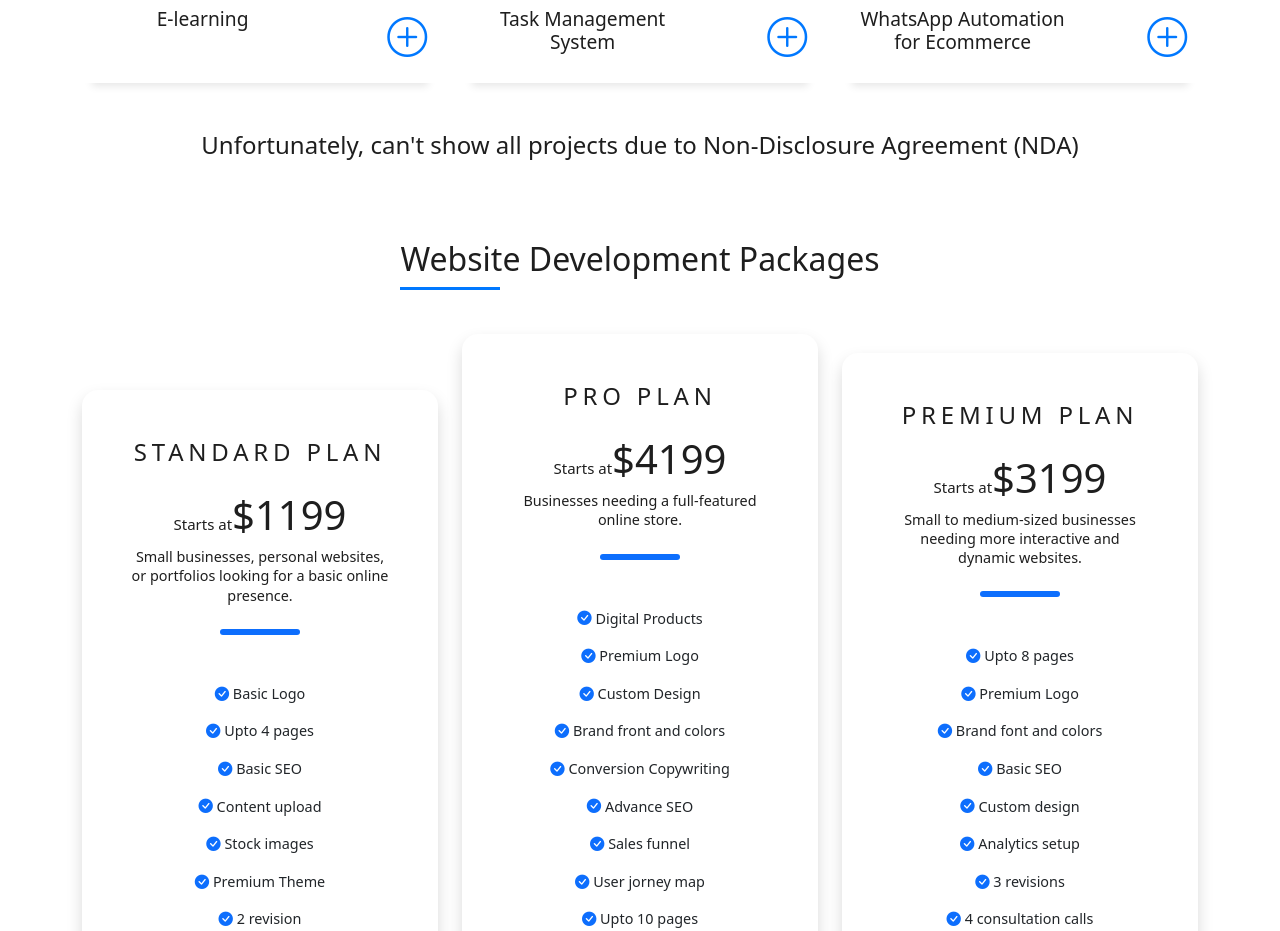
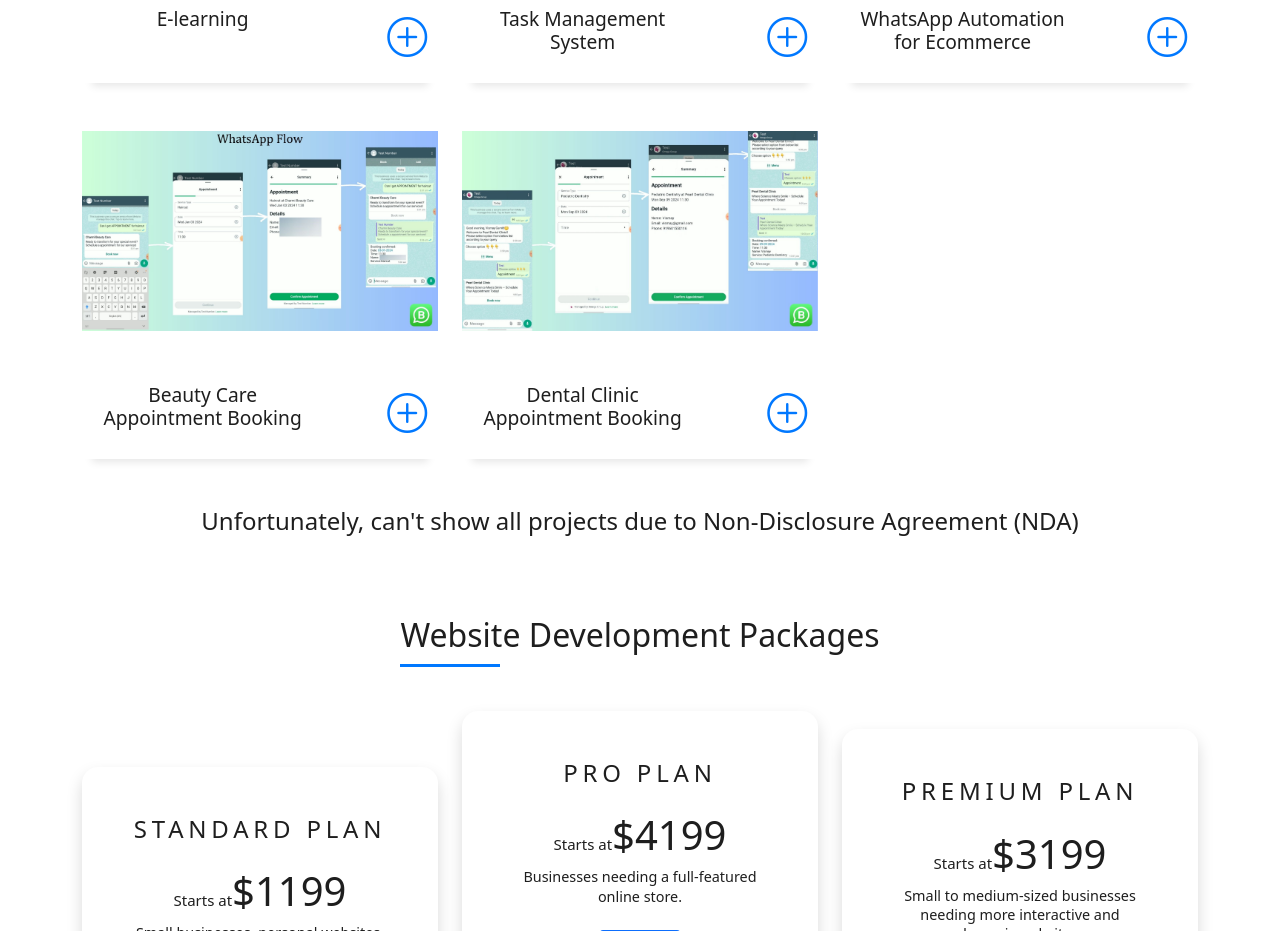
Before and after one commit to vismaygamit/portfolio-react, a React (Create React App) app: page / in a window 1280 px wide. Shown: the part 4160-5091 px from the top of the page. Built offline with nearby package versions, Linux system fonts and the light colour scheme; no server answers.

Commit message:
new project added

```diff
--- a/src/pages/portfolio.js
+++ b/src/pages/portfolio.js
@@ -50,6 +50,16 @@ const Portfolio = (props) => {
       url: "https://youtu.be/BDrKJh0DtJE?si=AGl2F50k_-KzncSQ",
       path: "assets/img/project6/sc1.jpg",
     },
+    {
+      title: "Beauty Care Appointment Booking",
+      url: "https://youtu.be/O6-iZcjmIks",
+      path: "assets/img/project7/sc1.jpg",
+    },
+    {
+      title: "Dental Clinic Appointment Booking",
+      url: "https://youtu.be/fBkqHmMzETc",
+      path: "assets/img/project8/sc1.jpg",
+    },
   ];
   const [indexOfImages, setIndexOfImages] = useState(0);
   const [indexOfProject, setIndexofProject] = useState(0);
@@ -80,6 +90,7 @@ const Portfolio = (props) => {
                       onClick={() => {
                         setIndexofProject(index + 1);
                         setShowModal(true);
+                        indexOfProject == 6 && setIndexOfImages(0)
                       }}
                       alt=""
                       className="img-fluid img-auto"
@@ -128,15 +139,16 @@ const Portfolio = (props) => {
             "assets/img/project" +
             indexOfProject +
             "/" +
-            arrOfImages[indexOfImages]
+            arrOfImages[indexOfProject != 6 && indexOfProject!= 7 && indexOfProject!= 8 ? indexOfImages : 0]
           }
-          nextSrc={
+          nextSrc={indexOfProject != 6 && indexOfProject!= 7 && indexOfProject!= 8 &&
+
             "assets/img/project" +
             indexOfProject +
             "/" +
             arrOfImages[(indexOfImages + 1) % arrOfImages.length]
           }
-          prevSrc={
+          prevSrc={indexOfProject != 6 && indexOfProject!= 7 && indexOfProject!= 8 &&
             "assets/img/project" +
             indexOfProject +
             "/" +
```
Also changed, not shown: public/assets/img/project7/sc1.jpg (added), public/assets/img/project8/sc1.jpg (added).
